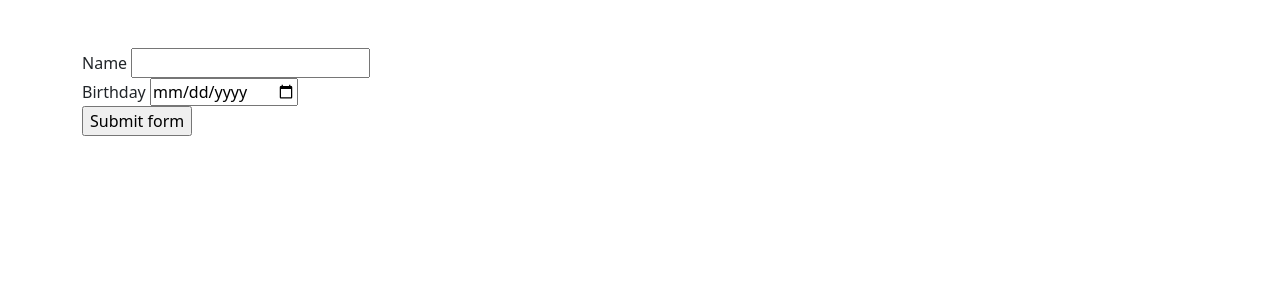
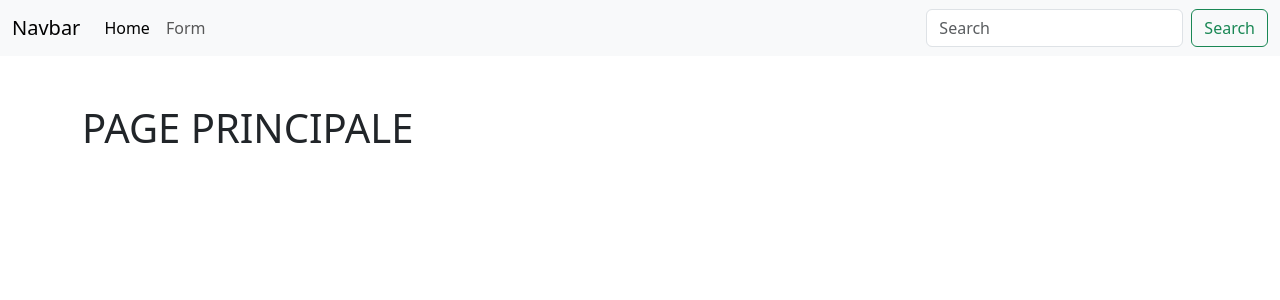
Before and after one commit to mart-dore/FlaskAPP, a Flask app: page / in a window 1280 px wide. Shown: the top 300 px of the page. Run offline with Flask 3, Linux system fonts and the light colour scheme.

Commit message:
add navbar + last changes

```diff
--- a/app.py
+++ b/app.py
@@ -14,19 +14,26 @@ class MyForm(FlaskForm):
 
 @app.route('/', methods=['GET', 'POST'])
 def home():
+    # form = MyForm()
+    # if form.validate_on_submit():
+    #     return render_template('name.html', name = form.name.data)
+    return render_template('index.html')
+
+@app.route('/form', methods=['GET', 'POST'])
+def form():
     form = MyForm()
     if form.validate_on_submit():
-        # Traiter les données du formulaire ici
-        return render_template('name.html', name = form.name.data)
-    return render_template('index.html',
-                           form=form)
+        return render_template('name.html', name=form.name.data)
 
-@app.route('/success')
-def success():
-    return "Form successfully submitted!"
+    return render_template('form.html',
+                            form=form)
+
+@app.route('/name')
+def name():
+    return render_template('name.html')
+
 
 # ERRORS
-
 # Invalid URL / Pagename
 @app.errorhandler(404)
 def page_not_found(e):
--- a/templates/base.html
+++ b/templates/base.html
@@ -8,6 +8,7 @@
     <link href="https://cdn.jsdelivr.net/npm/bootstrap@5.3.3/dist/css/bootstrap.min.css" rel="stylesheet" integrity="sha384-QWTKZyjpPEjISv5WaRU9OFeRpok6YctnYmDr5pNlyT2bRjXh0JMhjY6hW+ALEwIH" crossorigin="anonymous">
   </head>
   <body>
+    {% include 'navbar.html' %}
     <div class="container">
         <br></br>
         {% block content%}
--- a/templates/index.html
+++ b/templates/index.html
@@ -1,26 +1,7 @@
 {% extends 'base.html' %}
 {% block content%}
 
-
-    <form method="POST" action="/">
-        {{ form.csrf_token }}
-        <div>
-            {{ form.name.label }} {{ form.name(size=20) }}
-        </div>
-        <div>
-            {{ form.birthday.label }} {{ form.birthday }}
-        </div>
-        <div>
-            {{form.submit}}
-        </div>
-
-        {% if form.name.errors %}
-        <ul class="errors">
-            {% for error in form.name.errors %}
-            <li>{{ error }}</li>
-            {% endfor %}
-        </ul>
-        {% endif %}
+ <h1>PAGE PRINCIPALE</h1>
 
 
 {% endblock %}
--- /dev/null
+++ b/templates/navbar.html
@@ -0,0 +1,23 @@
+<nav class="navbar navbar-expand-lg bg-body-tertiary">
+    <div class="container-fluid">
+      <a class="navbar-brand" href="#">Navbar</a>
+      <button class="navbar-toggler" type="button" data-bs-toggle="collapse" data-bs-target="#navbarSupportedContent" aria-controls="navbarSupportedContent" aria-expanded="false" aria-label="Toggle navigation">
+        <span class="navbar-toggler-icon"></span>
+      </button>
+      <div class="collapse navbar-collapse" id="navbarSupportedContent">
+        <ul class="navbar-nav me-auto mb-2 mb-lg-0">
+          <li class="nav-item">
+            <a class="nav-link active" aria-current="page" href="{{url_for('home')}}">Home</a>
+          </li>
+          <li class="nav-item">
+            <a class="nav-link" href="{{url_for('form')}}">Form</a>
+          </li>
+
+        </ul>
+        <form class="d-flex" role="search">
+          <input class="form-control me-2" type="search" placeholder="Search" aria-label="Search">
+          <button class="btn btn-outline-success" type="submit">Search</button>
+        </form>
+      </div>
+    </div>
+  </nav>
```
Also changed, not shown: templates/form.html (added, +24 -0 lines).
